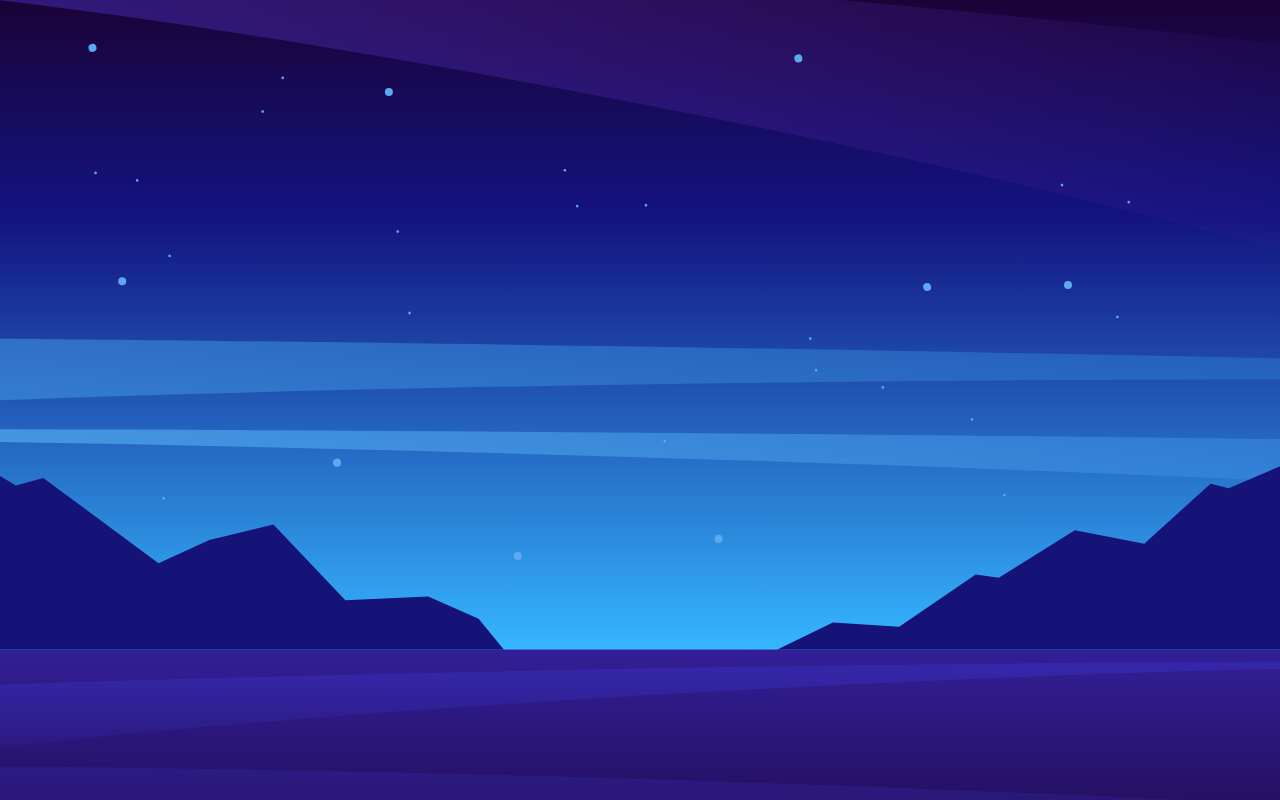
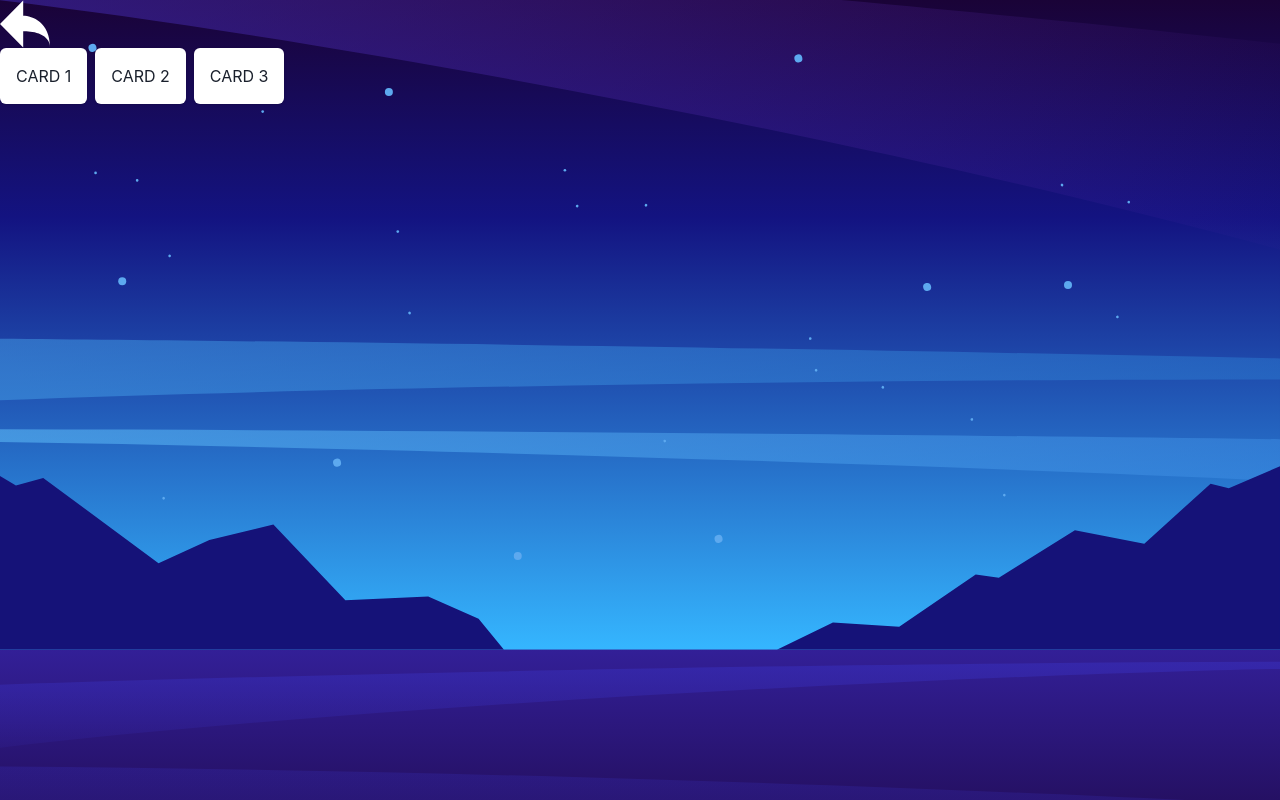
Before and after one commit to rojasmart/hangman-game, a React (Vite) app: page /rules in a window 1280 px wide. Built offline with nearby package versions, Linux system fonts and the light colour scheme.

Commit message:
add back btn logic

```diff
--- a/src/pages/Game.jsx
+++ b/src/pages/Game.jsx
@@ -1,4 +1,6 @@
-import { Card, HStack, Stack, Image } from "@chakra-ui/react";
+import { Card, HStack, Stack, Image, Link } from "@chakra-ui/react";
+
+import { useNavigate } from "react-router-dom";
 
 import { getGame } from "../services/game";
 import { useEffect, useState } from "react";
@@ -10,10 +12,14 @@ export default function Game() {
     getGame().then((data) => setCategories(data));
   }, []);
 
+  const navigate = useNavigate();
+
   return (
     <>
       <Stack>
-        <Image src={"/public/images/icon-back.svg"} w={"50px"} />
+        <Link onClick={() => navigate(-1)}>
+          <Image src={"/public/images/icon-back.svg"} w={"50px"} />
+        </Link>
       </Stack>
       <HStack spacing={8}>
         {Object.keys(categories).map((categoryName) => (
--- a/src/pages/Rules.jsx
+++ b/src/pages/Rules.jsx
@@ -1,3 +1,22 @@
+import { Card, HStack, Stack, Image, Link } from "@chakra-ui/react";
+
+import { useNavigate } from "react-router-dom";
+
 export default function Rules() {
-  <h1>Rules for hangman game</h1>;
+  const navigate = useNavigate();
+
+  return (
+    <>
+      <Stack>
+        <Link onClick={() => navigate(-1)}>
+          <Image src={"/public/images/icon-back.svg"} w={"50px"} />
+        </Link>
+      </Stack>
+      <HStack>
+        <Card p={4}>CARD 1</Card>
+        <Card p={4}>CARD 2</Card>
+        <Card p={4}>CARD 3</Card>
+      </HStack>
+    </>
+  );
 }
```
